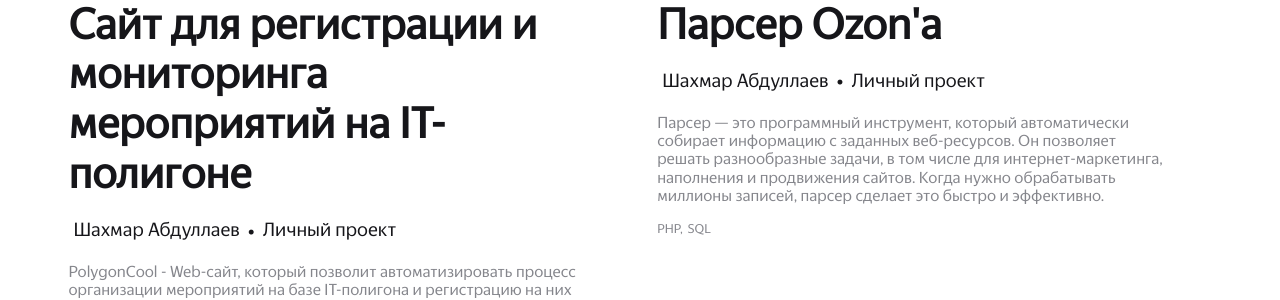
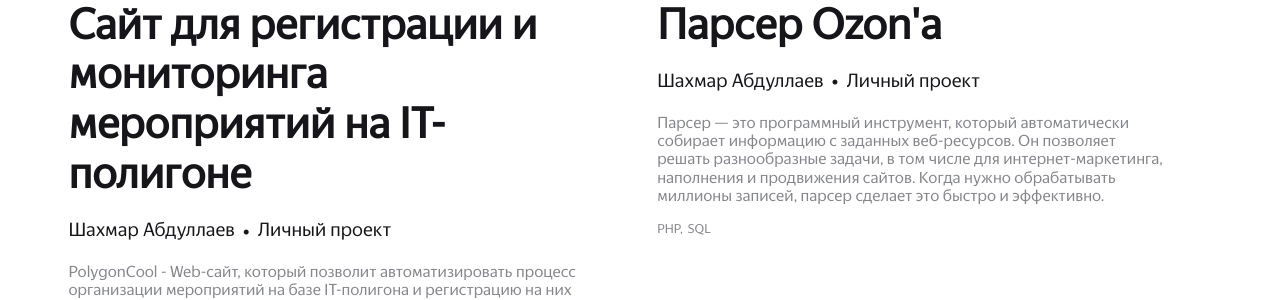
Before and after one commit to tizerr/portfoliodiploma, a React (Create React App) app: page /projects in a window 1280 px wide. Shown: the part 513-813 px from the top of the page. Built offline with nearby package versions, Linux system fonts and the light colour scheme.

Commit message:
full translation + fixes

```diff
--- a/src/components/Project/styles.module.css
+++ b/src/components/Project/styles.module.css
@@ -66,6 +66,10 @@
   margin: 0 0 0 5px;
 }
 
+.developers li:first-child {
+  margin: 0;
+}
+
 .developers span {
   font-size: 1.8rem;
   margin: 0 8px;
```
